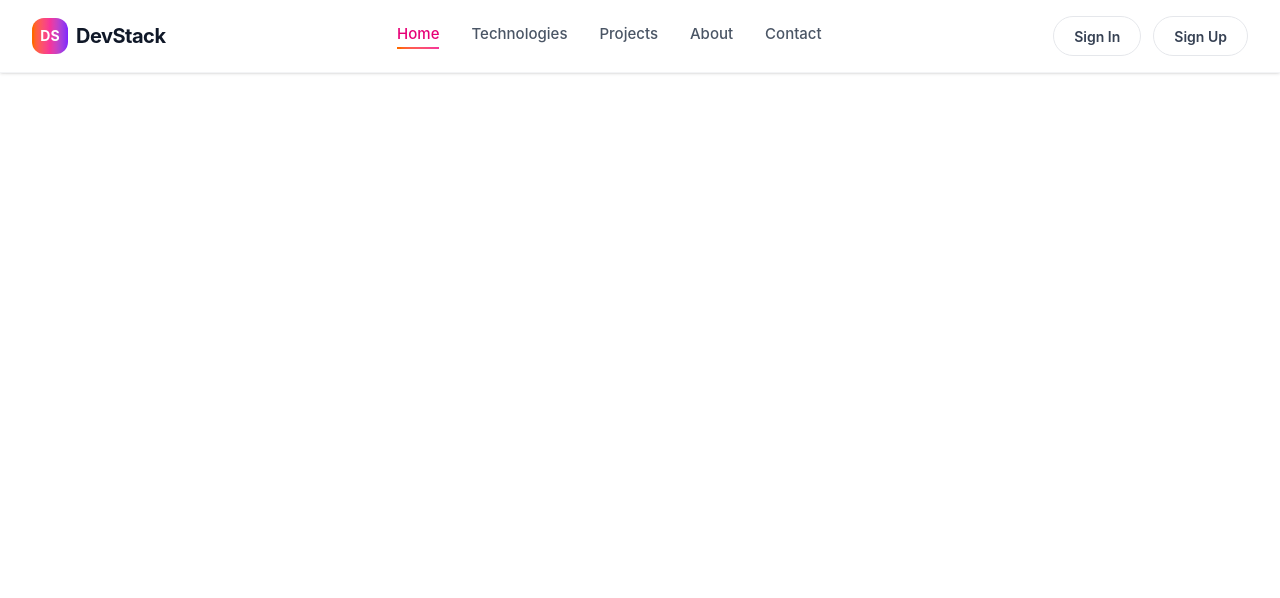
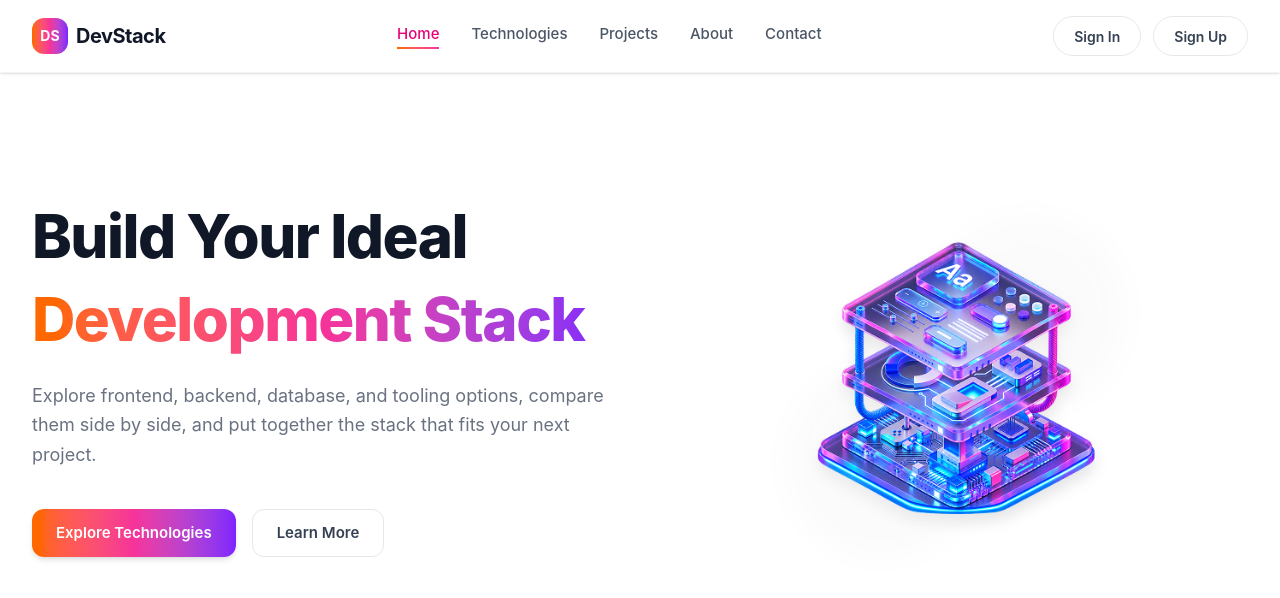
Before and after one commit to Sayeed-sbs/DevStack, a React (Vite) app: page / in a window 1280 px wide. Shown: the top 598 px of the page. Built offline with nearby package versions, Linux system fonts and the light colour scheme.

Commit message:
hero section push

```diff
--- a/src/App.jsx
+++ b/src/App.jsx
@@ -1,10 +1,12 @@
 import React from 'react';
 import Navbar from '/src/components/Navbar';
+import Hero from '/src/components/Hero';
 
 function App() {
   return (
     <div className="min-h-screen bg-white">
       <Navbar />
+      <Hero />
     </div>
   );
 }
--- /dev/null
+++ b/src/components/Hero.jsx
@@ -0,0 +1,52 @@
+import React from 'react';
+import bannerImg from '../assets/banner-stack.png';
+
+const Hero = () => {
+  return (
+    <div id="home" className="relative w-full bg-white pt-10 pb-16 lg:pt-20 lg:pb-24 overflow-hidden">
+      <div className="mx-auto max-w-7xl px-4 sm:px-6 lg:px-8">
+        <div className="grid grid-cols-1 lg:grid-cols-2 gap-12 items-center">
+
+          <div className="flex flex-col justify-center text-center lg:text-left max-w-2xl mx-auto lg:mx-0 order-1">
+            <h1 className="text-4xl sm:text-5xl lg:text-6xl font-extrabold tracking-tight text-gray-900 leading-tight">
+              Build Your Ideal
+              <span className="block mt-2 bg-gradient-to-r from-orange-500 via-pink-500 to-violet-600 bg-clip-text text-transparent">
+                Development Stack
+              </span>
+            </h1>
+
+            <p className="mt-6 text-base sm:text-lg text-gray-500 leading-relaxed max-w-xl mx-auto lg:mx-0">
+              Explore frontend, backend, database, and tooling options, compare them side by side, and put together the stack that fits your next project.
+            </p>
+
+            <div className="mt-10 flex flex-wrap justify-center lg:justify-start gap-4">
+              <a
+                href="#technologies"
+                className="h-12 px-6 flex items-center justify-center text-[15px] font-semibold text-white rounded-xl bg-gradient-to-r from-orange-500 via-pink-500 to-violet-600 hover:opacity-90 transition-all shadow-md cursor-pointer"
+              >
+                Explore Technologies
+              </a>
+              <a
+                href="#about"
+                className="h-12 px-6 flex items-center justify-center text-[15px] font-semibold text-gray-700 rounded-xl border border-gray-200 hover:border-transparent hover:text-white hover:bg-gradient-to-r hover:from-orange-500 hover:via-pink-500 hover:to-violet-600 transition-all duration-300 cursor-pointer"
+              >
+                Learn More
+              </a>
+            </div>
+          </div>
+
+          <div className="flex justify-center items-center order-2 w-full max-w-md lg:max-w-full mx-auto">
+            <img
+              src={bannerImg}
+              alt="Development Stack Illustration"
+              className="w-full h-auto max-h-[450px] object-contain drop-shadow-xl transform hover:scale-[1.02] transition-transform duration-500"
+            />
+          </div>
+
+        </div>
+      </div>
+    </div>
+  );
+};
+
+export default Hero;
```
